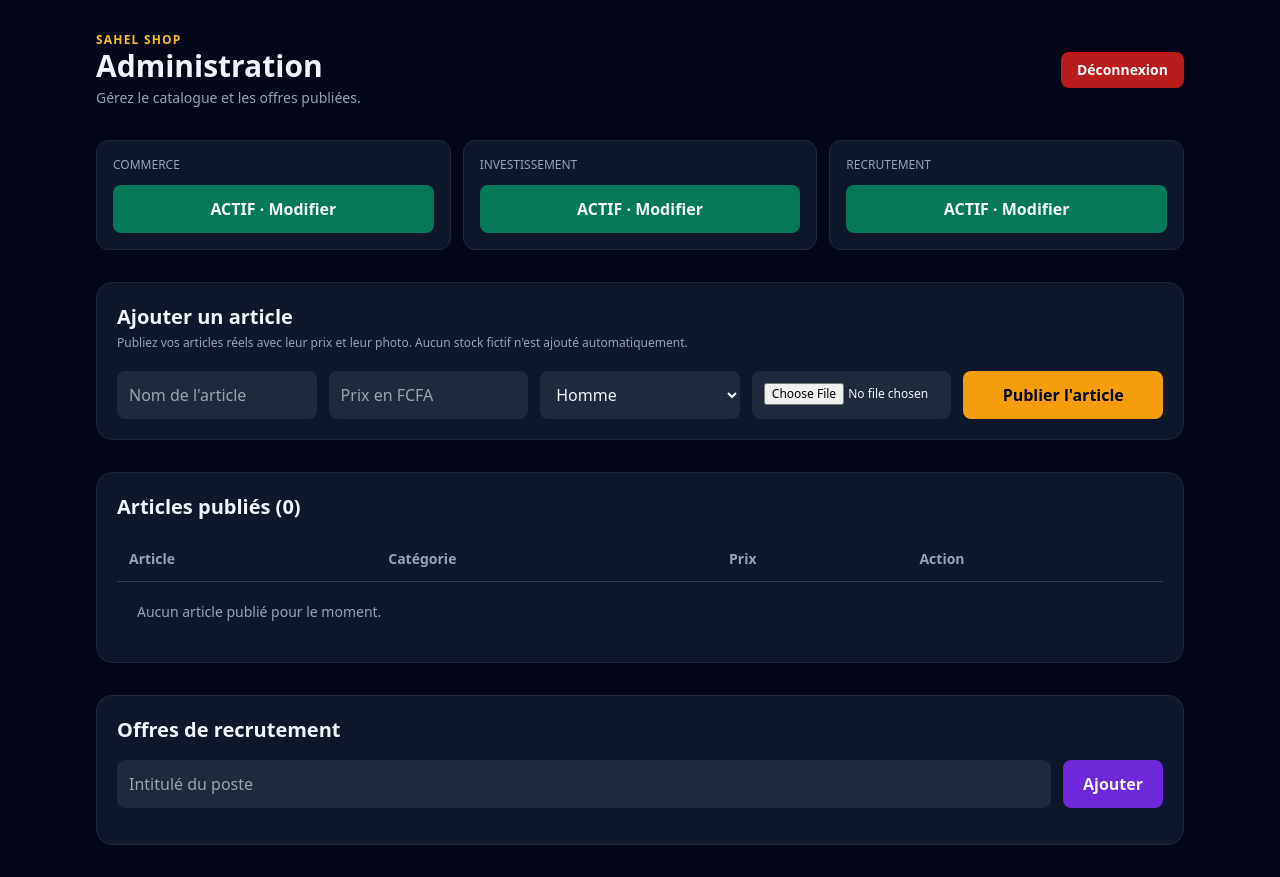
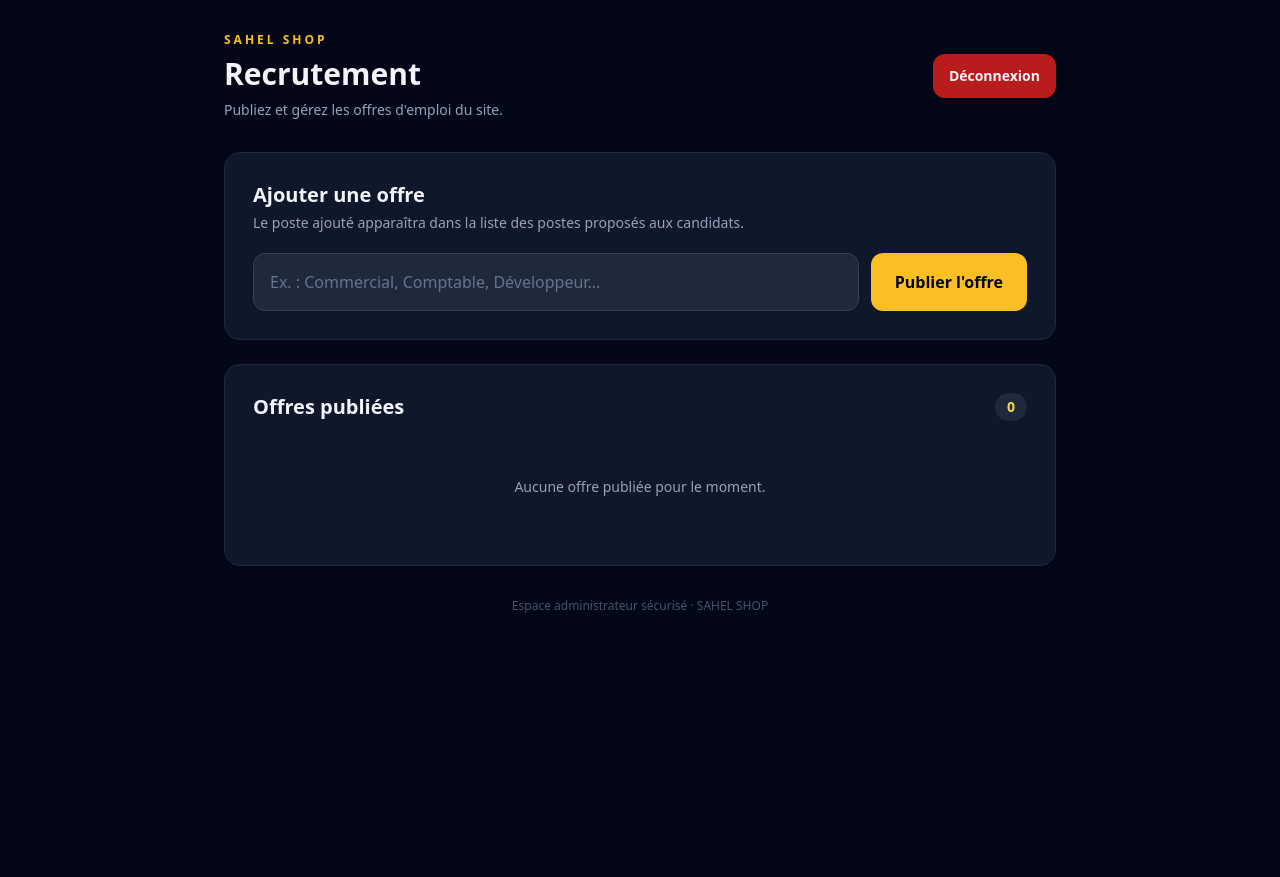
Before and after one commit to medjogbeelyse-coder/sahelshop, a Flask app: page /MEDJOGBE11/panel in a window 1280 px wide. After the commit the page ends 613 px from the top, so only its background shows below. Run offline with Flask 3, Linux system fonts and the light colour scheme; a user stored in the database is signed in; some libraries are stand-ins or nearby versions.

Commit message:
Remplacer le panneau admin par la gestion du recrutement uniquement

```diff
--- a/templates/admin_panel.html
+++ b/templates/admin_panel.html
@@ -1,10 +1,64 @@
 <!doctype html>
-<html lang="fr"><head><meta charset="utf-8"><meta name="viewport" content="width=device-width,initial-scale=1"><title>Administration | SAHEL SHOP</title><script src="https://cdn.tailwindcss.com"></script></head>
-<body class="bg-slate-950 text-slate-100 min-h-screen"><main class="max-w-6xl mx-auto p-4 md:p-8">
-<header class="flex justify-between items-center gap-4 mb-8"><div><p class="text-amber-400 text-xs tracking-widest font-bold">SAHEL SHOP</p><h1 class="text-2xl md:text-3xl font-black">Administration</h1><p class="text-slate-400 text-sm mt-1">Gérez le catalogue et les offres publiées.</p></div><a href="{{ url_for('admin_logout') }}" class="bg-red-700 px-4 py-2 rounded-lg text-sm font-bold">Déconnexion</a></header>
-<section class="grid md:grid-cols-3 gap-3 mb-8">{% for key,val in flags.items() %}<form method="POST" class="bg-slate-900 border border-slate-800 rounded-xl p-4"><input type="hidden" name="flag_key" value="{{ key }}"><p class="text-xs text-slate-400 uppercase mb-3">{{ key }}</p><button class="w-full py-3 rounded-lg font-bold {{ 'bg-emerald-700' if val else 'bg-red-700' }}">{{ 'ACTIF' if val else 'DÉSACTIVÉ' }} · Modifier</button></form>{% endfor %}</section>
-<section class="bg-slate-900 border border-slate-800 rounded-2xl p-5 mb-8"><h2 class="font-bold text-xl mb-1">Ajouter un article</h2><p class="text-slate-400 text-xs mb-5">Publiez vos articles réels avec leur prix et leur photo. Aucun stock fictif n'est ajouté automatiquement.</p>
-<form method="POST" enctype="multipart/form-data" class="grid md:grid-cols-2 lg:grid-cols-5 gap-3"><input class="bg-slate-800 rounded-lg p-3" name="designation" placeholder="Nom de l'article" required><input class="bg-slate-800 rounded-lg p-3" name="price" type="number" min="0" step="1" placeholder="Prix en FCFA" required><select class="bg-slate-800 rounded-lg p-3" name="category"><option value="homme">Homme</option><option value="femme">Femme</option><option value="enfant">Enfant</option><option value="chaussures">Chaussures</option><option value="sacs">Sacs</option><option value="accessoires">Accessoires</option><option value="traditionnel">Tenues traditionnelles</option><option value="promotions">Promotions</option><option value="nouveautes">Nouveautés</option></select><input class="bg-slate-800 rounded-lg p-3 text-xs" type="file" name="image_file" accept="image/*"><button class="bg-amber-500 text-slate-950 rounded-lg p-3 font-black">Publier l'article</button></form></section>
-<section class="bg-slate-900 border border-slate-800 rounded-2xl p-5 mb-8"><h2 class="font-bold text-xl mb-4">Articles publiés ({{ produits|length }})</h2><div class="overflow-x-auto"><table class="w-full text-sm text-left"><thead class="text-slate-400 border-b border-slate-700"><tr><th class="p-3">Article</th><th class="p-3">Catégorie</th><th class="p-3">Prix</th><th class="p-3">Action</th></tr></thead><tbody>{% for p in produits %}<tr class="border-b border-slate-800"><td class="p-3 font-semibold">{{ p.designation }}</td><td class="p-3">{{ p.section }}</td><td class="p-3">{{ "{:,.0f}".format(p.prix|float) }} F</td><td class="p-3"><form method="POST" onsubmit="return confirm('Supprimer cet article ?')"><input type="hidden" name="delete_id" value="{{ p.id }}"><button class="text-red-400 font-bold">Supprimer</button></form></td></tr>{% else %}<tr><td colspan="4" class="p-5 text-slate-400">Aucun article publié pour le moment.</td></tr>{% endfor %}</tbody></table></div></section>
-<section class="bg-slate-900 border border-slate-800 rounded-2xl p-5"><h2 class="font-bold text-xl mb-4">Offres de recrutement</h2><form method="POST" class="flex flex-col md:flex-row gap-3 mb-4"><input class="bg-slate-800 rounded-lg p-3 flex-1" name="titre_poste" placeholder="Intitulé du poste" required><button class="bg-violet-700 rounded-lg px-5 py-3 font-bold">Ajouter</button></form>{% for poste in postes %}<div class="flex justify-between border-b border-slate-800 py-3"><span>{{ poste.titre }}</span><form method="POST" onsubmit="return confirm('Supprimer ce poste ?')"><input type="hidden" name="delete_poste_id" value="{{ poste.id }}"><button class="text-red-400 text-xs font-bold">Supprimer</button></form></div>{% endfor %}</section>
-</main></body></html>
+<html lang="fr">
+<head>
+  <meta charset="utf-8">
+  <meta name="viewport" content="width=device-width,initial-scale=1">
+  <title>Recrutement | Administration SAHEL SHOP</title>
+  <script src="https://cdn.tailwindcss.com"></script>
+</head>
+<body class="min-h-screen bg-slate-950 text-slate-100">
+  <main class="mx-auto max-w-4xl p-4 md:p-8">
+    <header class="mb-8 flex items-center justify-between gap-4">
+      <div>
+        <p class="text-xs font-bold uppercase tracking-[0.25em] text-amber-400">SAHEL SHOP</p>
+        <h1 class="mt-2 text-3xl font-black">Recrutement</h1>
+        <p class="mt-2 text-sm text-slate-400">Publiez et gérez les offres d'emploi du site.</p>
+      </div>
+      <a href="{{ url_for('admin_logout') }}" class="rounded-xl bg-red-700 px-4 py-3 text-sm font-bold hover:bg-red-600">Déconnexion</a>
+    </header>
+
+    <section class="rounded-2xl border border-slate-800 bg-slate-900 p-5 md:p-7">
+      <div class="mb-5">
+        <h2 class="text-xl font-bold">Ajouter une offre</h2>
+        <p class="mt-1 text-sm text-slate-400">Le poste ajouté apparaîtra dans la liste des postes proposés aux candidats.</p>
+      </div>
+      <form method="POST" class="flex flex-col gap-3 sm:flex-row">
+        <input
+          class="min-w-0 flex-1 rounded-xl border border-slate-700 bg-slate-800 px-4 py-4 text-white outline-none placeholder:text-slate-500 focus:border-amber-400"
+          name="titre_poste"
+          placeholder="Ex. : Commercial, Comptable, Développeur..."
+          maxlength="120"
+          required>
+        <button class="rounded-xl bg-amber-400 px-6 py-4 font-black text-slate-950 hover:bg-amber-300" type="submit">Publier l'offre</button>
+      </form>
+    </section>
+
+    <section class="mt-6 rounded-2xl border border-slate-800 bg-slate-900 p-5 md:p-7">
+      <div class="mb-4 flex items-center justify-between gap-3">
+        <h2 class="text-xl font-bold">Offres publiées</h2>
+        <span class="rounded-full bg-slate-800 px-3 py-1 text-sm font-bold text-amber-300">{{ postes|length }}</span>
+      </div>
+      <div class="divide-y divide-slate-800">
+        {% for poste in postes %}
+          <div class="flex items-center justify-between gap-4 py-4">
+            <div class="flex min-w-0 items-center gap-3">
+              <span class="flex h-10 w-10 shrink-0 items-center justify-center rounded-xl bg-slate-800 text-amber-300">💼</span>
+              <span class="font-semibold">{{ poste.titre }}</span>
+            </div>
+            <form method="POST" onsubmit="return confirm('Supprimer cette offre ?')">
+              <input type="hidden" name="delete_poste_id" value="{{ poste.id }}">
+              <button class="rounded-lg px-3 py-2 text-sm font-bold text-red-400 hover:bg-red-950" type="submit">Supprimer</button>
+            </form>
+          </div>
+        {% else %}
+          <div class="py-10 text-center text-sm text-slate-400">
+            Aucune offre publiée pour le moment.
+          </div>
+        {% endfor %}
+      </div>
+    </section>
+
+    <footer class="mt-8 text-center text-xs text-slate-600">Espace administrateur sécurisé · SAHEL SHOP</footer>
+  </main>
+</body>
+</html>
```
